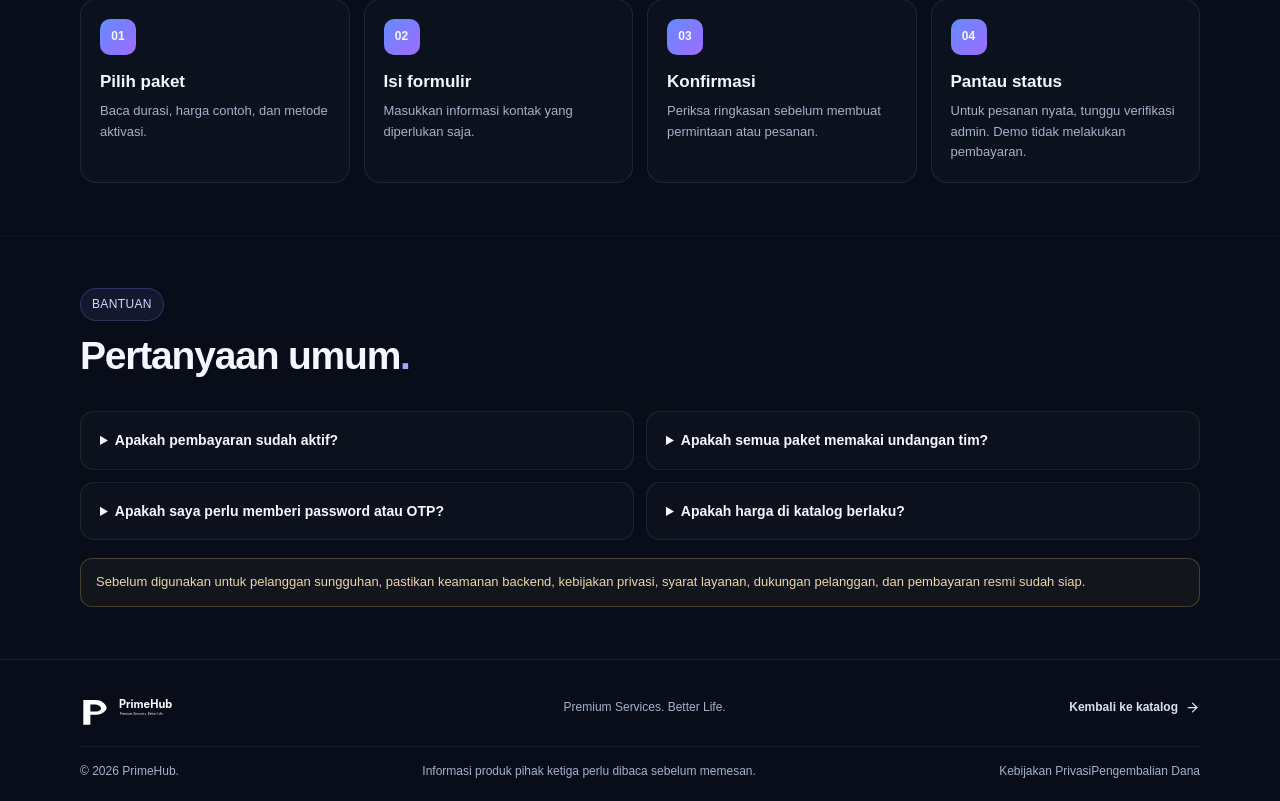
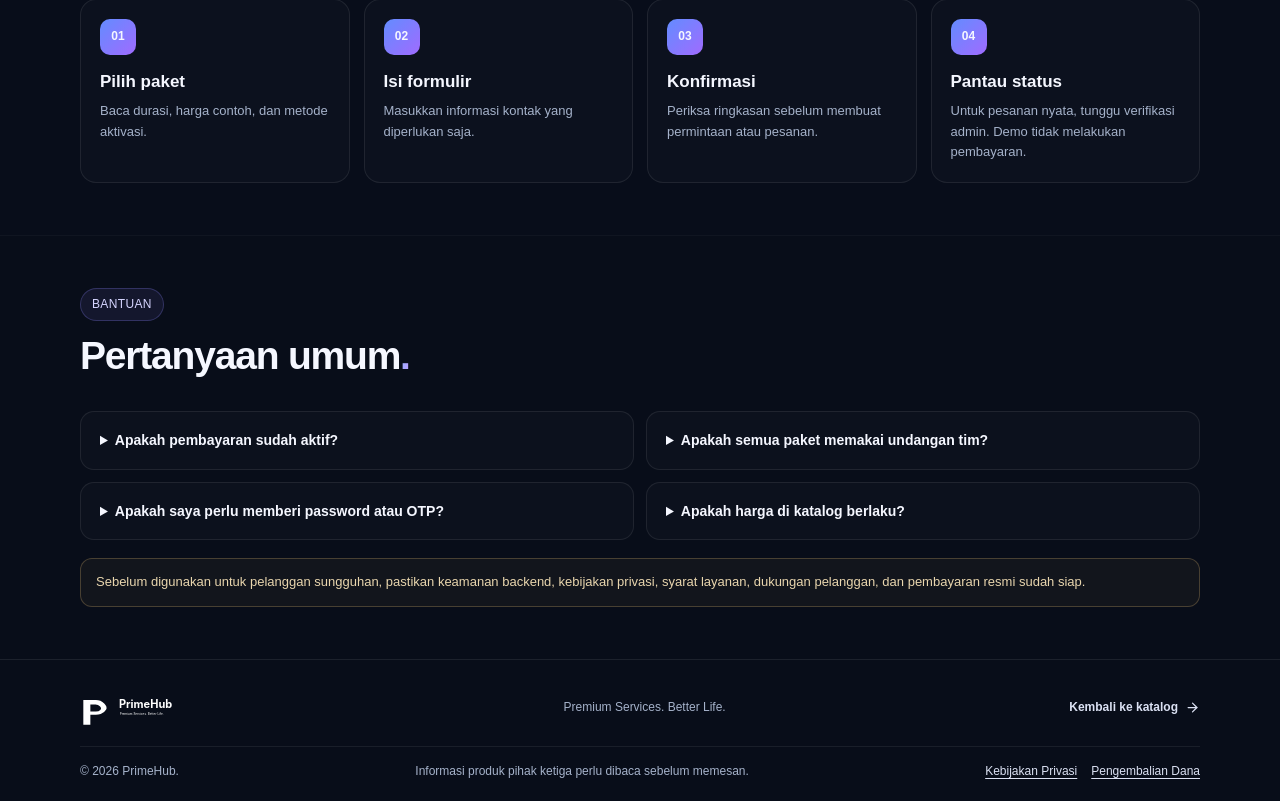
Before and after one commit to dwi-store/primehub, a Next.js app: page /primehub/ in a window 1280 px wide. Shown: the part 1923-2724 px from the top of the page. Built offline with nearby package versions, Linux system fonts and the light colour scheme; no server answers; the database is empty.

Commit message:
Style legal links and checkout policy consent

```diff
--- a/src/app/globals.css
+++ b/src/app/globals.css
@@ -214,3 +214,9 @@ button:disabled { opacity: .55; cursor: not-allowed; }
 .legal-actions { display: flex; gap: 10px; flex-wrap: wrap; margin-top: 22px; }
 .legal-document a:not(.button) { text-decoration: underline; text-underline-offset: 3px; }
 @media (max-width: 600px) { .legal-document { padding-top: 30px; padding-bottom: 44px; } .legal-document h2 { font-size: 18px; } }
+
+.footer-legal-links { display: inline-flex; align-items: center; gap: 14px; flex-wrap: wrap; }
+.footer-legal-links a { text-decoration: underline; text-underline-offset: 3px; color: #dbe1f3; }
+.policy-consent { display: flex !important; align-items: flex-start; grid-template-columns: none; gap: 9px !important; font-size: 12px !important; color: var(--muted) !important; line-height: 1.6; }
+.policy-consent input[type="checkbox"] { flex: 0 0 auto; width: 16px; min-width: 16px; height: 16px; margin: 3px 0 0; accent-color: var(--blue); }
+.policy-consent a { color: #c8caff; text-decoration: underline; text-underline-offset: 3px; }
```
